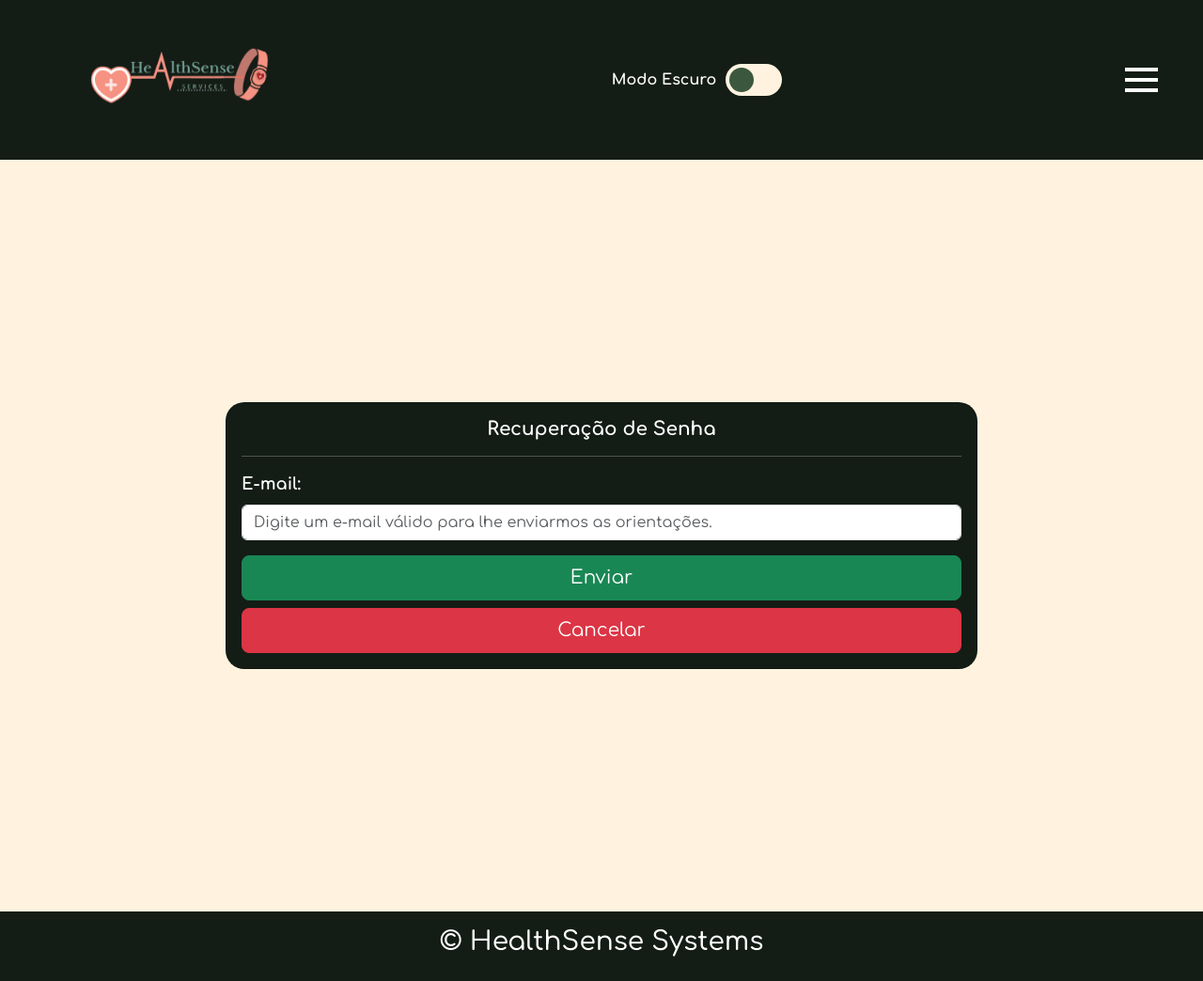
After one commit to Lucas-Cerqueira1000/HealthSense, a PHP site: page /Site-TCC/Senha.php in a window 1280 px wide. The commit adds this page. Shown: the whole page at 94% size. Run offline with PHP 8.4, Linux system fonts and the light colour scheme; data that the repository does not hold is empty; some libraries are stand-ins or nearby versions.

Commit message:
Add files via upload

```diff
--- a/Login.php
+++ b/Login.php
@@ -201,6 +201,10 @@ if ($_SERVER['REQUEST_METHOD'] == 'POST')
                 color: white;
                 font-weight: bold;
             }
+            #esqueceu
+            {
+                text-decoration: line-through;
+            }
         </style>
     </head>
     <body>
@@ -264,7 +268,7 @@ if ($_SERVER['REQUEST_METHOD'] == 'POST')
                                     </div>
 
                                     <a href="Cadastro.php" class="text-center text-decoration-underline fw-bold d-block mb-3">Não possui login?</a>
-
+                                    <a href="Senha.php" id="esqueceu" class="text-center text-decoration-underline fw-bold d-block mb-3" onclick="return false;" >Esqueceu a senha?(Desativado)</a>
                                     <div class="text-center mt-3">
                                         <button type="submit" class="btn btn-success btn-lg w-100 mb-2 position-relative" id="btnEntrar">
                                             <span class="texto-botao">Entrar</span>
--- /dev/null
+++ b/Senha.php
@@ -0,0 +1,208 @@
+<!doctype html>
+<html lang="pt-br">
+    <head>
+        <title>Recuperação de Senha</title>
+        <meta charset="utf-8" />
+        <meta name="viewport" content="width=device-width, initial-scale=1, shrink-to-fit=no" />
+
+        <script src="https://cdn.jsdelivr.net/npm/sweetalert2@11"></script>
+
+        <script src="https://cdn.jsdelivr.net/npm/@tailwindcss/browser@4"></script>
+
+        <link href="https://cdn.jsdelivr.net/npm/bootstrap@5.3.2/dist/css/bootstrap.min.css" rel="stylesheet" crossorigin="anonymous" />
+
+        <script src="https://cdn.jsdelivr.net/npm/@popperjs/core@2.11.8/dist/umd/popper.min.js" crossorigin="anonymous"></script>
+        <script src="https://cdn.jsdelivr.net/npm/bootstrap@5.3.2/dist/js/bootstrap.min.js" crossorigin="anonymous"></script>
+
+        <link rel="stylesheet" href="src/main-style.css">
+
+        <style>
+            #nome, #senha, #email, #mostrar, #titulo, #confirmarsenha {
+                color: white;
+                font-weight: bold;
+            }
+            body {
+                display: flex;
+                flex-direction: column;
+                min-height: 100vh;
+                background-color: var(--bege);
+                font-family: Comfortaa;
+            }
+            main {
+                font-size: large;
+            }
+            #for {
+                background-color: var(--verde);
+                color: white;
+                border-radius: 20px;
+            }
+            footer {
+                background-color: var(--verde);
+            }
+        </style>
+    </head>
+    <body>
+
+<?php
+use PHPMailer\PHPMailer\PHPMailer;
+use PHPMailer\PHPMailer\Exception;
+
+// 1. CARREGAR O PHPMAILER (Descomente o autoload caso use Composer, ou faça o require manual das classes)
+if (file_exists('vendor/autoload.php')) {
+    require 'vendor/autoload.php';
+} else {
+    // Caso tenha baixado o PHPMailer manualmente na pasta 'PHPMailer':
+    // require 'PHPMailer/src/Exception.php';
+    // require 'PHPMailer/src/PHPMailer.php';
+    // require 'PHPMailer/src/SMTP.php';
+}
+
+include('Conexao.php');
+
+if ($_SERVER['REQUEST_METHOD'] === 'POST' && !empty($_POST['email'])) {
+    $email = mysqli_real_escape_string($con, filter_var($_POST['email'], FILTER_SANITIZE_EMAIL));
+
+    // 2. Tabela corrigida para tabHospitais (Ajuste para a tabela correta se for 'usuarios')
+    $checkUser = mysqli_query($con, "SELECT id FROM tabHospitais WHERE email = '$email'");
+
+    if (mysqli_num_rows($checkUser) > 0) {
+        $token = bin2hex(random_bytes(32));
+        $expira = date("Y-m-d H:i:s", strtotime("+1 hour"));
+
+        $updateQuery = "UPDATE tabHospitais SET reset_token = '$token', reset_expira = '$expira' WHERE email = '$email'";
+        mysqli_query($con, $updateQuery);
+
+        $link = "http://localhost/Site-TCC/redefinir-senha.php?token=" . $token;
+
+        $mail = new PHPMailer(true);
+
+        try {
+            // Configurações do servidor SMTP
+            $mail->isSMTP();
+            $mail->Host       = 'sandbox.smtp.mailtrap.io';
+            $mail->SMTPAuth   = true;
+            $mail->Username   = '8939dc6436106c';
+            $mail->Password   = '285b81a73013fd';
+            $mail->SMTPSecure = PHPMailer::ENCRYPTION_STARTTLS;
+            $mail->Port       = 2525;
+
+            $mail->setFrom('suporte@seu-site.com', 'HealthSense Systems');
+            $mail->addAddress($email);
+
+            $mail->isHTML(true);
+            $mail->CharSet = 'UTF-8';
+            $mail->Subject = 'Recuperação de Senha - HealthSense';
+            $mail->Body    = "
+                <h3>Solicitação de redefinição de senha</h3>
+                <p>Clique no link abaixo para criar uma nova senha. O link é válido por 1 hora:</p>
+                <p><a href='$link'>$link</a></p>
+            ";
+
+            $mail->send();
+
+            echo '<script>
+            Swal.fire({
+                title: "E-mail Enviado!",
+                text: "Verifique sua caixa de entrada no Mailtrap para redefinir sua senha.",
+                icon: "success"
+            });
+            </script>';
+
+        } catch (Exception $e) {
+            echo '<script>
+            Swal.fire({
+                title: "Erro no Envio",
+                text: "Não foi possível enviar o e-mail: ' . addslashes($mail->ErrorInfo) . '",
+                icon: "error"
+            });
+            </script>';
+        }
+    } else {
+        echo '<script>
+        Swal.fire({
+            title: "Atenção",
+            text: "Se o e-mail estiver cadastrado, você receberá o link de recuperação.",
+            icon: "info"
+        });
+        </script>';
+    }
+}
+?>
+
+        <header>
+            <nav class="navbar">
+                <div class="overlay"></div>
+                <div class="logo fs-3">
+                    <img src="img/Logo.png" alt="" class="img-fluid ms-5" width="190px" height="150px" id="logo1">
+                </div>
+                <div class="theme-switch-wrapper">
+                    <span id="mode-label" class="fw-bold text-white">Modo Escuro</span>
+                    <label class="theme-switch" for="checkbox">
+                        <input type="checkbox" id="checkbox" />
+                        <div class="slider round"></div>
+                    </label>
+                </div>
+                <div class="menu-toggle bg-" id="mobile-menu">
+                    <span class="bar"></span>
+                    <span class="bar"></span>
+                    <span class="bar"></span>
+                </div>
+            </nav>
+        </header>
+
+        <main class="flex flex-col min-h-screen vw-100 p-0">
+            <div class="container">
+                <div class="row justify-content-center">
+                    <div class="col-12 d-flex justify-content-center">
+
+                        <div class="card" style="width: 50rem;" id="for">
+                            <div class="card-body">
+                                <h5 class="card-title text-center" id="titulo">Recuperação de Senha</h5>
+                                <hr>
+
+                                <form method="POST" action="" id="formRecuperacao">
+                                    <div class="mb-3">
+                                        <label for="exampleInputEmail1" class="form-label" id="email">E-mail:</label>
+                                        <input type="email" class="form-control" name="email" id="exampleInputEmail1" aria-describedby="emailHelp" placeholder="Digite um e-mail válido para lhe enviarmos as orientações." required>
+                                    </div>
+
+                                    <div class="text-center mt-3">
+                                        <button type="submit" id="btnEnviar" class="btn btn-success btn-lg w-100 mb-2">
+                                            <span id="btnText">Enviar</span>
+                                            <span id="btnSpinner" class="spinner-border spinner-border-sm d-none" role="status" aria-hidden="true"></span>
+                                        </button>
+                                        <button type="reset" class="btn btn-danger btn-lg w-100">Cancelar</button>
+                                    </div>
+                                </form>
+
+                            </div>
+                        </div>
+
+                    </div>
+                </div>
+            </div>
+        </main>
+
+        <footer class="mt-auto container-fluid vw-100 text-center">
+            <div class="text-center container">
+                <h3 class="text-center container" id="copy">&copy; HealthSense Systems</h3>
+            </div>
+        </footer>
+
+        <script src="js/main-script.js"></script>
+        <script src="js/scripts.js"></script>
+
+        <script>
+            document.getElementById('formRecuperacao').addEventListener('submit', function() {
+                const btn = document.getElementById('btnEnviar');
+                const btnText = document.getElementById('btnText');
+                const btnSpinner = document.getElementById('btnSpinner');
+
+                // Desabilita o botão para evitar múltiplos cliques
+                btn.disabled = true;
+                btnText.textContent = 'Enviando...';
+                btnSpinner.classList.remove('d-none');
+            });
+        </script>
+    </body>
+</html>
--- a/src/main-style.css
+++ b/src/main-style.css
@@ -144,7 +144,7 @@ footer {
     visibility: visible;
 }
 
-@media (max-width: 1300px) {
+@media (max-width: 1930px) {
 
     .menu-toggle {
         display: block;
```
Also changed, not shown: Comprar.php (+93 -91 lines), redefinir-senha.php (added, +286 -0 lines).
